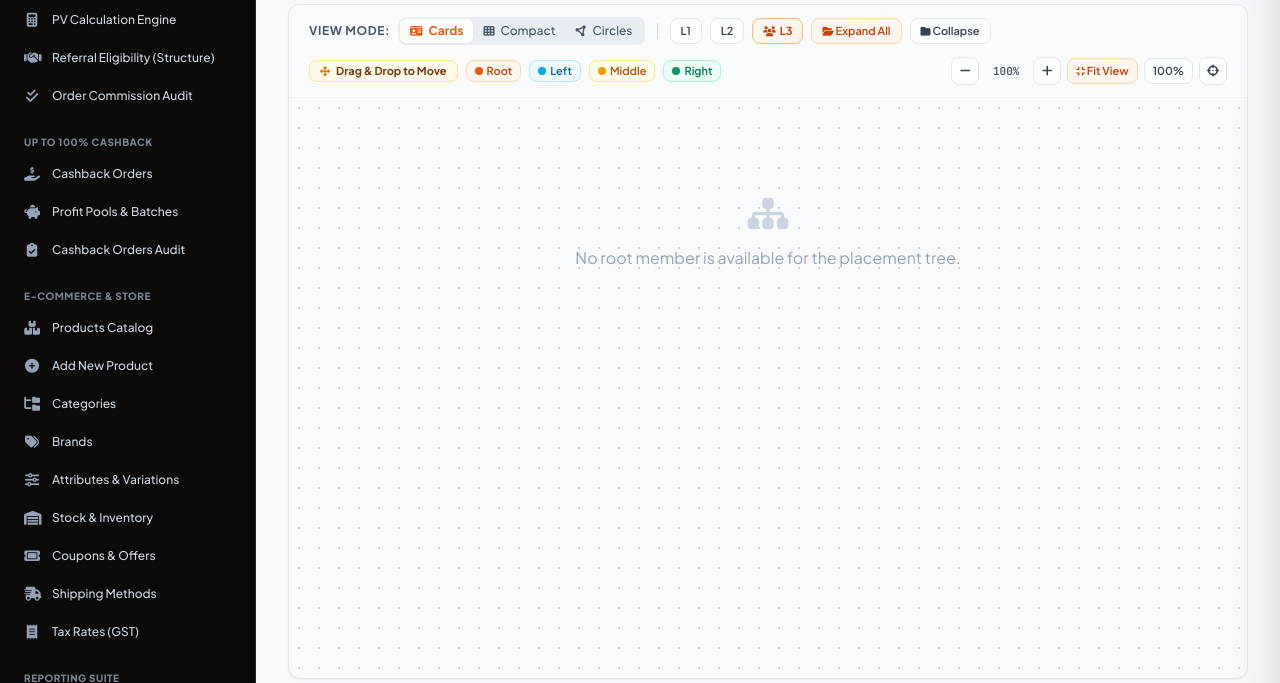
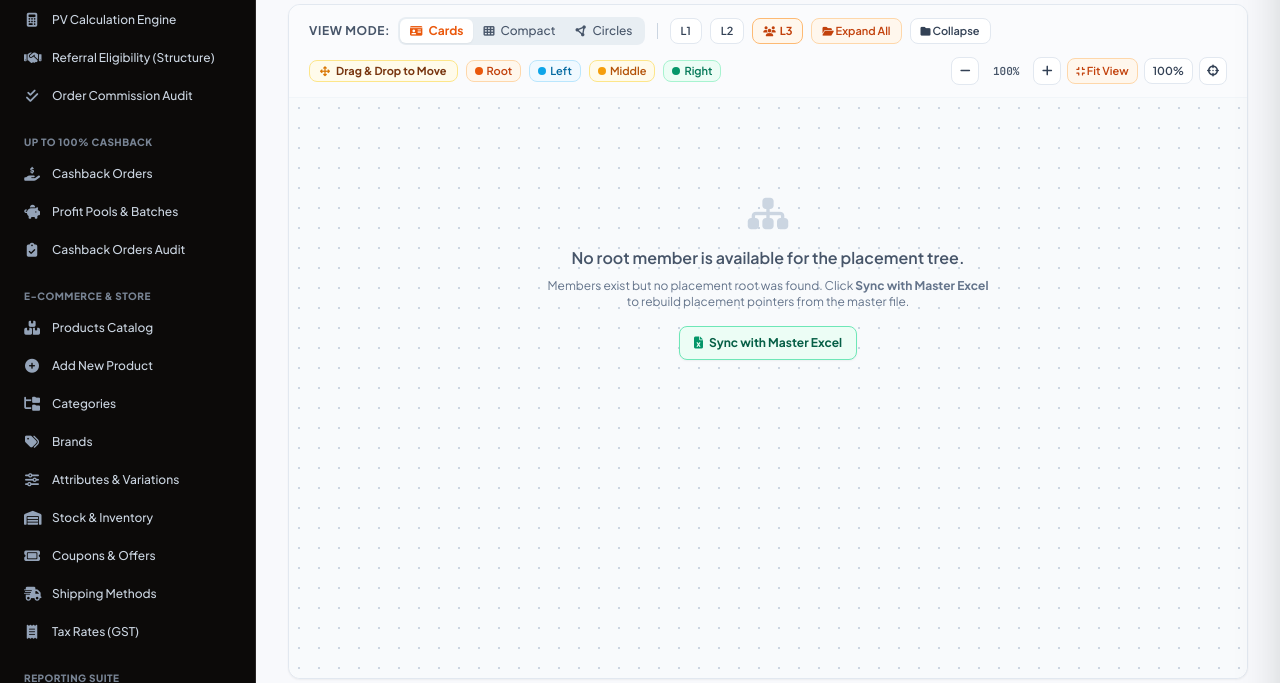
Before and after one commit to technomantraindia-lang/kharchdaan-backend, a Laravel app: page /super-admin/mlm/tree in a window 1280 px wide. Shown: the part 420-1103 px from the top of the page. Run offline with Laravel 12, Linux system fonts and the light colour scheme; a user stored in the database is signed in; data comes from the database, SQL or seed files in the repository; tables that the repository leaves empty hold one stand-in row (values such as "Sample post"); parts of the project's set-up code (start-up, migrations or seed data) failed here and were passed over; some libraries are stand-ins or nearby versions.

Commit message:
fix(mlm): restore placement tree sync and empty-root recovery on Render
Sync Excel was querying non-existent customer_id column (accessor only), returning HTML errors. Map via users.mlm_member_id, auto-seed from master JSON when empty, and harden tree JSON/error UX.

Co-authored-by: Cursor <cursoragent@cursor.com>

```diff
--- a/app/Http/Controllers/Admin/MlmMemberController.php
+++ b/app/Http/Controllers/Admin/MlmMemberController.php
@@ -21,6 +21,8 @@ use Illuminate\Contracts\View\View;
 use Illuminate\Http\JsonResponse;
 use Illuminate\Http\RedirectResponse;
 use Illuminate\Http\Request;
+use Illuminate\Support\Facades\Artisan;
+use Illuminate\Support\Facades\DB;
 use Illuminate\Support\Facades\Storage;
 use Illuminate\Validation\Rule;
 use Illuminate\Validation\ValidationException;
@@ -163,12 +165,24 @@ class MlmMemberController extends Controller
         $root = $requestedRoot
             ? Member::with(['user.addresses', 'sponsor.user', 'placementParent.user'])->find($requestedRoot)
             : null;
-        if (!$root) {
+
+        if (! $root) {
             $root = Member::query()
                 ->with(['user.addresses', 'sponsor.user', 'placementParent.user'])
                 ->whereHas('user', fn ($q) => $q->where('mlm_member_id', 'C22020008'))
                 ->first()
                 ?? $roots->first();
+        }
+
+        // Last-resort fallback: any active real distributor so the tree never goes blank
+        // when root flags/placement pointers are inconsistent after a deploy.
+        if (! $root) {
+            $root = Member::query()
+                ->realDistributors()
+                ->with(['user.addresses', 'sponsor.user', 'placementParent.user'])
+                ->where('status', Member::STATUS_ACTIVE)
+                ->orderBy('id')
+                ->first();
         }
 
         $initialRoot = null;
@@ -182,16 +196,18 @@ class MlmMemberController extends Controller
         }
 
         $leaderOptions = $this->treeService->leaderOptions();
+        $memberCount = Member::query()->count();
 
         $rootPayloads = collect([$root])->filter()->map(function (Member $rootMember): array {
             $childrenData = $this->treeService->children($rootMember, $rootMember);
+
             return [
                 'member' => $childrenData['parent'],
                 'slots' => $childrenData['slots'],
             ];
         })->values();
 
-        return view('admin.mlm.tree', compact('roots', 'initialRoot', 'rootPayloads', 'root', 'leaderOptions'));
+        return view('admin.mlm.tree', compact('roots', 'initialRoot', 'rootPayloads', 'root', 'leaderOptions', 'memberCount'));
     }
 
     public function treeChildren(Request $request, Member $member): JsonResponse
@@ -471,24 +487,49 @@ class MlmMemberController extends Controller
         $placements = $clientData['placements'] ?? [];
         $customers = $clientData['customers'] ?? [];
 
-        // Map customer_id -> member id
-        $memberMap = Member::pluck('id', 'customer_id')->all();
+        // customer_id is an accessor (users.mlm_member_id), not an mlm_members column.
+        $memberMap = Member::query()
+            ->join('users', 'users.id', '=', 'mlm_members.user_id')
+            ->whereNotNull('users.mlm_member_id')
+            ->pluck('mlm_members.id', 'users.mlm_member_id')
+            ->all();
+
+        // If members are missing (fresh/empty Render DB), rebuild from master JSON first.
+        if (count($memberMap) < 5 && ! empty($customers)) {
+            try {
+                Artisan::call('db:seed', ['--class' => 'Database\\Seeders\\MlmSampleDataSeeder', '--force' => true]);
+                $memberMap = Member::query()
+                    ->join('users', 'users.id', '=', 'mlm_members.user_id')
+                    ->whereNotNull('users.mlm_member_id')
+                    ->pluck('mlm_members.id', 'users.mlm_member_id')
+                    ->all();
+            } catch (\Throwable $seedError) {
+                $msg = 'Placement members are missing and auto-seed failed: '.$seedError->getMessage();
+
+                return $request->wantsJson() || $request->ajax()
+                    ? response()->json(['success' => false, 'message' => $msg], 500)
+                    : back()->with('error', $msg);
+            }
+        }
 
         DB::beginTransaction();
         try {
             // Reset root member Nimesh Jagirdar (C22020008)
-            Member::where('customer_id', 'C22020008')->update([
-                'placement_parent_id' => null,
-                'placement_position' => null,
-            ]);
+            $rootId = $memberMap['C22020008'] ?? null;
+            if ($rootId) {
+                Member::whereKey($rootId)->update([
+                    'placement_parent_id' => null,
+                    'placement_position' => null,
+                ]);
+            }
 
             $resetCount = 0;
             foreach ($placements as $downlineCode => $pInfo) {
                 $memberId = $memberMap[$downlineCode] ?? null;
-                $uplineId = $memberMap[$pInfo['upline']] ?? null;
+                $uplineId = $memberMap[$pInfo['upline'] ?? ''] ?? null;
 
                 if ($memberId && $uplineId) {
-                    Member::where('id', $memberId)->update([
+                    Member::whereKey($memberId)->update([
                         'placement_parent_id' => $uplineId,
                         'placement_position' => $pInfo['position'],
                     ]);
@@ -504,13 +545,14 @@ class MlmMemberController extends Controller
                 $sponsorId = $memberMap[$refCode] ?? null;
 
                 if ($memberId && $sponsorId && $memberId !== $sponsorId) {
-                    Member::where('id', $memberId)->update([
+                    Member::whereKey($memberId)->update([
                         'sponsor_member_id' => $sponsorId,
                     ]);
                 }
             }
 
             DB::commit();
+            app(\App\Services\Mlm\MlmTreeService::class)->clearDownlineCountsCache();
 
             $msg = "Placement tree cards successfully synchronized with Aaradhya Gruh Udyog Master Excel ({$resetCount} placements restored). Cards remain fully editable.";
 
@@ -526,7 +568,8 @@ class MlmMemberController extends Controller
 
         } catch (\Throwable $e) {
             DB::rollBack();
-            $err = 'Failed to reset tree hierarchy: ' . $e->getMessage();
+            $err = 'Failed to reset tree hierarchy: '.$e->getMessage();
+
             return $request->wantsJson() || $request->ajax()
                 ? response()->json(['success' => false, 'message' => $err], 500)
                 : back()->with('error', $err);
--- a/resources/views/admin/mlm/tree.blade.php
+++ b/resources/views/admin/mlm/tree.blade.php
@@ -624,9 +624,22 @@
         <div id="treeViewport" class="tree-viewport density-detailed" data-children-url="{{ admin_route('mlm.tree.children', ['member' => '__MEMBER__']) }}" data-search-url="{{ admin_route('mlm.tree.search') }}" data-move-url="{{ admin_route('mlm.tree.move', ['member' => '__MEMBER__']) }}" data-move-parent-search-url="{{ admin_route('mlm.tree.move.parents.search', ['member' => '__MEMBER__']) }}" data-csrf="{{ csrf_token() }}">
             <div id="treePanContainer" class="tree-pan-container">
                 @if(!$initialRoot)
-                    <div class="text-center text-slate-400 py-16">
+                    <div class="text-center text-slate-400 py-16 px-6">
                         <i class="fas fa-sitemap text-4xl mb-3 text-slate-300 block"></i>
-                        No root member is available for the placement tree.
+                        <div class="font-semibold text-slate-600 mb-2">No root member is available for the placement tree.</div>
+                        <p class="text-xs text-slate-500 max-w-md mx-auto mb-4">
+                            @if(($memberCount ?? 0) === 0)
+                                The database currently has <strong>0 MLM members</strong>. Click
+                                <strong>Sync with Master Excel</strong> to restore the Aaradhya Gruh Udyog master tree,
+                                then reload this page.
+                            @else
+                                Members exist but no placement root was found. Click <strong>Sync with Master Excel</strong>
+                                to rebuild placement pointers from the master file.
+                            @endif
+                        </p>
+                        <button type="button" id="btnResetToExcelEmpty" class="inline-flex items-center gap-1.5 px-3.5 py-2 text-xs font-bold text-emerald-800 bg-emerald-50 hover:bg-emerald-100 border border-emerald-300 rounded-lg shadow-xs transition">
+                            <i class="fas fa-file-excel text-emerald-600"></i> Sync with Master Excel
+                        </button>
                     </div>
                 @endif
             </div>
@@ -1817,8 +1830,14 @@
             try {
                 const url = childrenUrlFor(branch.dataset.nodeId, displayRootId);
                 const response = await fetch(url, { headers: { Accept: 'application/json' } });
-                if (!response.ok) throw new Error('Unable to load placement slots.');
-                const payload = await response.json();
+                const raw = await response.text();
+                let payload = null;
+                try {
+                    payload = raw ? JSON.parse(raw) : null;
+                } catch (parseErr) {
+                    throw new Error(`Unable to load placement slots (HTTP ${response.status}). Server returned HTML instead of JSON.`);
+                }
+                if (!response.ok || !payload?.slots) throw new Error(payload?.message || 'Unable to load placement slots.');
                 await renderSlots(branch, payload.slots);
             } catch (error) {
                 showMessage(error.message || 'Unable to load placement slots.');
@@ -3681,9 +3700,17 @@
                 body: JSON.stringify({})
             });
 
-            const data = await res.json();
-            if (!res.ok || !data.success) {
-                throw new Error(data.message || 'Failed to reset tree hierarchy.');
+            const raw = await res.text();
+            let data = null;
+            try {
+                data = raw ? JSON.parse(raw) : null;
+            } catch (parseErr) {
+                throw new Error(res.ok
+                    ? 'Server returned a non-JSON response while syncing the tree.'
+                    : `Sync failed (HTTP ${res.status}). The server returned an HTML error page instead of JSON.`);
+            }
+            if (!res.ok || !data?.success) {
+                throw new Error(data?.message || 'Failed to reset tree hierarchy.');
             }
 
             const treeMsg = document.getElementById('treeMessage');
@@ -3709,6 +3736,7 @@
 
     document.getElementById('btnResetToExcel')?.addEventListener('click', resetToExcelHandler);
     document.getElementById('btnResetToExcelToolbar')?.addEventListener('click', resetToExcelHandler);
+    document.getElementById('btnResetToExcelEmpty')?.addEventListener('click', resetToExcelHandler);
 
     // Initial Mount
     if (initialRoot) {
```
